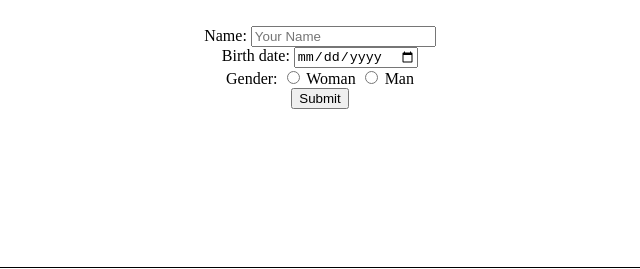
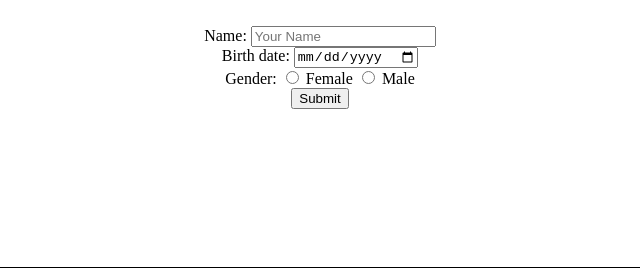
Before and after one commit to revou-fundamental-course/03-mar-25-cnoopus, a plain HTML site: page index.html in a window 1280 px wide. Shown: the part 1721-1990 px from the top of the page, 320-960 px from the left. Drawn offline with Linux system fonts and the light colour scheme.

Commit message:
update html

```diff
--- a/index.html
+++ b/index.html
@@ -52,7 +52,6 @@
 
             <!-- My Profile Content -->
             <div class="my-profile-content"></div>
-
          </section>
 
 
@@ -84,10 +83,10 @@
                     <input type="date" id="birthdate-input" name="birthdate" placeholder="date" required>
                     <br/>
                     <label for="gender-input">Gender:</label>
-                    <input type="radio" id="1gender-input" name="gender" value="Woman">
-                    <label for="1gender-input">Woman</label>
-                    <input type="radio" id="gender-input" name="gender" value="Man">
-                    <label for="gender-input">Man</label>
+                    <input type="radio" id="1gender-input" name="gender" value="Female">
+                    <label for="1gender-input">Female</label>
+                    <input type="radio" id="gender-input" name="gender" value="Male">
+                    <label for="gender-input">Male</label>
                     <br/>
 
                     <button type="button" onclick="validateForm()">Submit</button>
```
